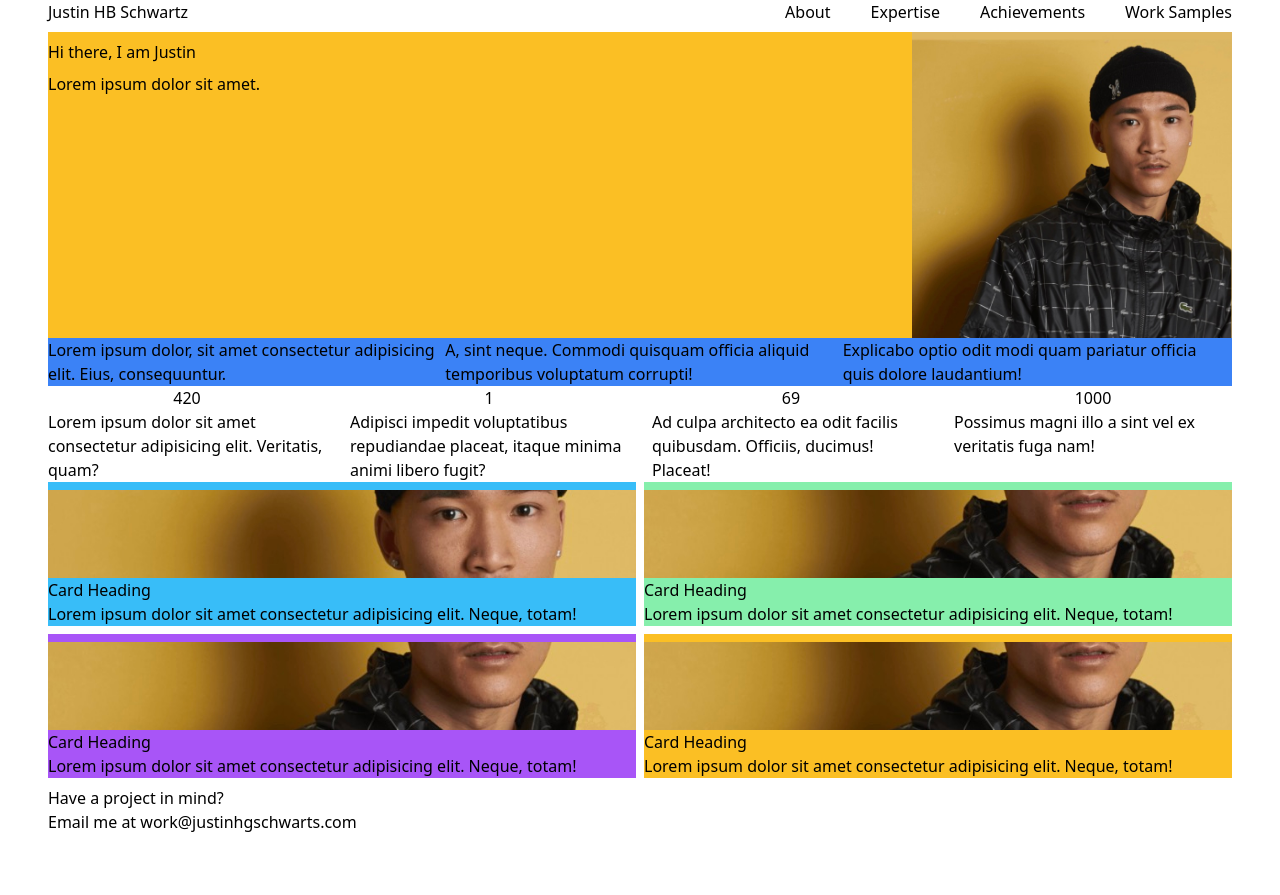
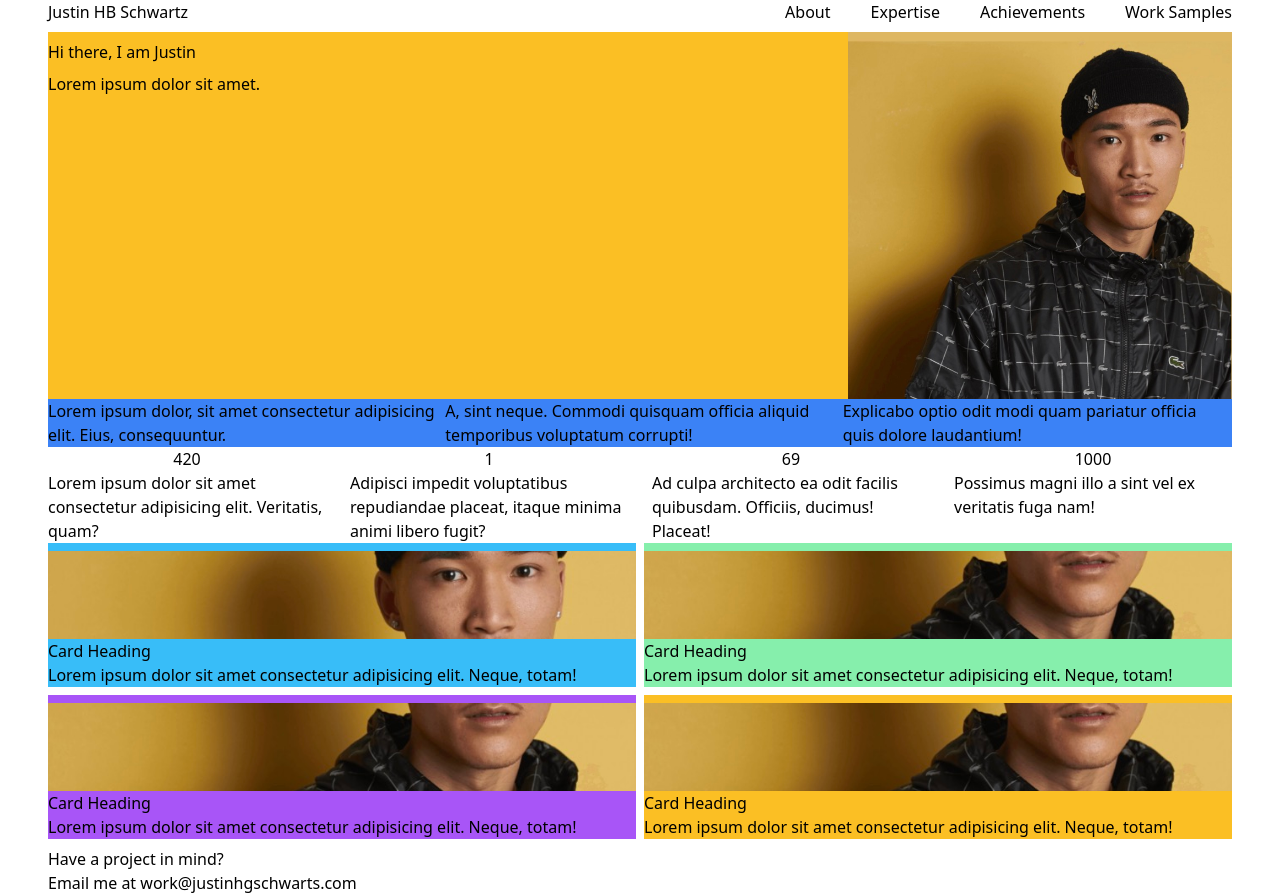
Before and after one commit to SmailBestybay/jhbs, a React (Vite) app: page / in a window 1280 px wide. Before the commit the page ends 834 px from the top, so only its background shows below. Built offline with nearby package versions, Linux system fonts and the light colour scheme.

Commit message:
adjjust img width in about

```diff
--- a/src/components/About.jsx
+++ b/src/components/About.jsx
@@ -1,14 +1,14 @@
 import sampleImg from "../assets/sample.jpg";
 export default function About() {
   return (
-    <section className="grid sm:grid-cols-2 bg-amber-400">
+    <section className="grid bg-amber-400 sm:grid-cols-2">
       <div className="my-2 flex flex-col gap-2">
         <h1>Hi there, I am Justin</h1>
         <p>Lorem ipsum dolor sit amet.</p>
       </div>
       <div className="sm:flex sm:justify-end">
         <img
-          className="max-w-52 sm:max-w-80"
+          className="max-w-full sm:max-w-96"
           src={sampleImg}
           alt="Sample image"
         />
```
